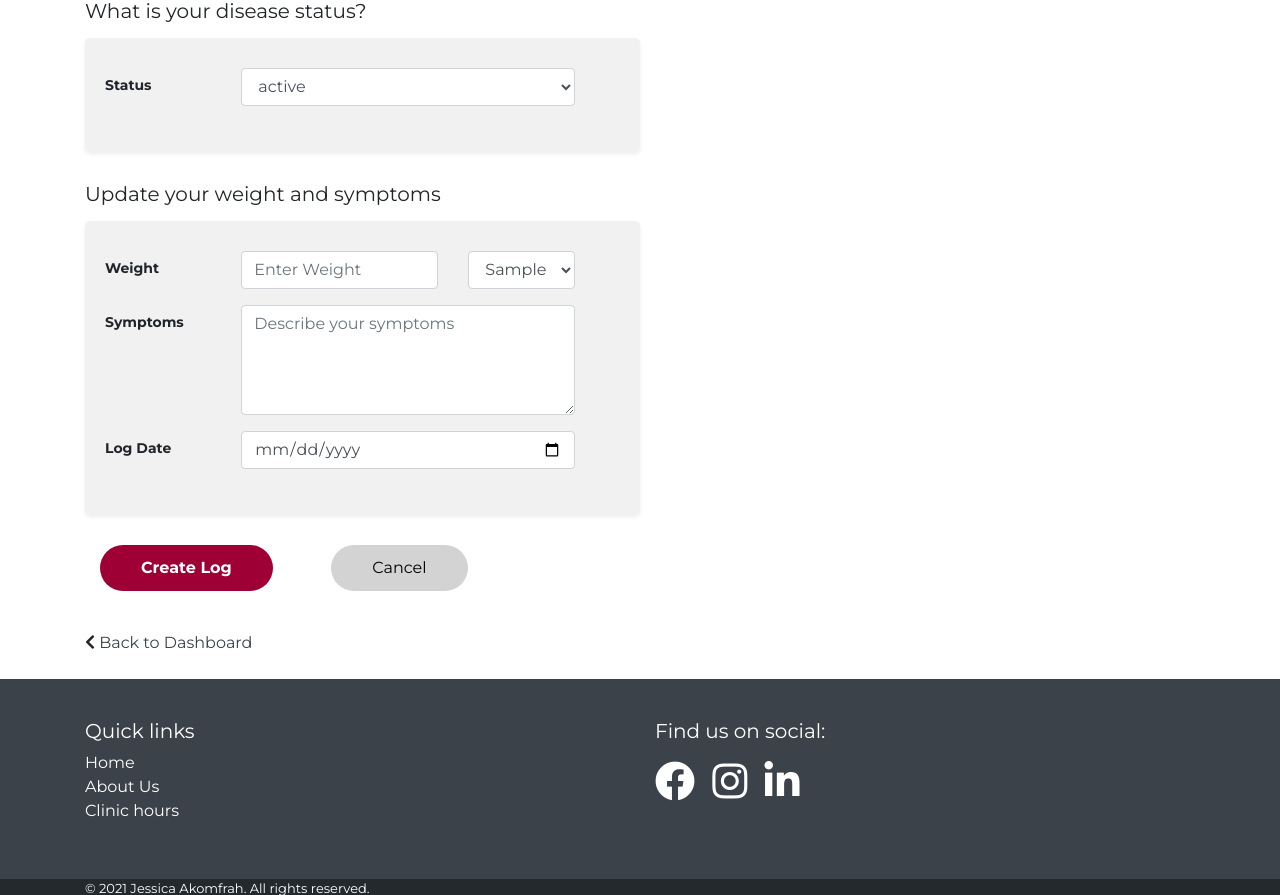
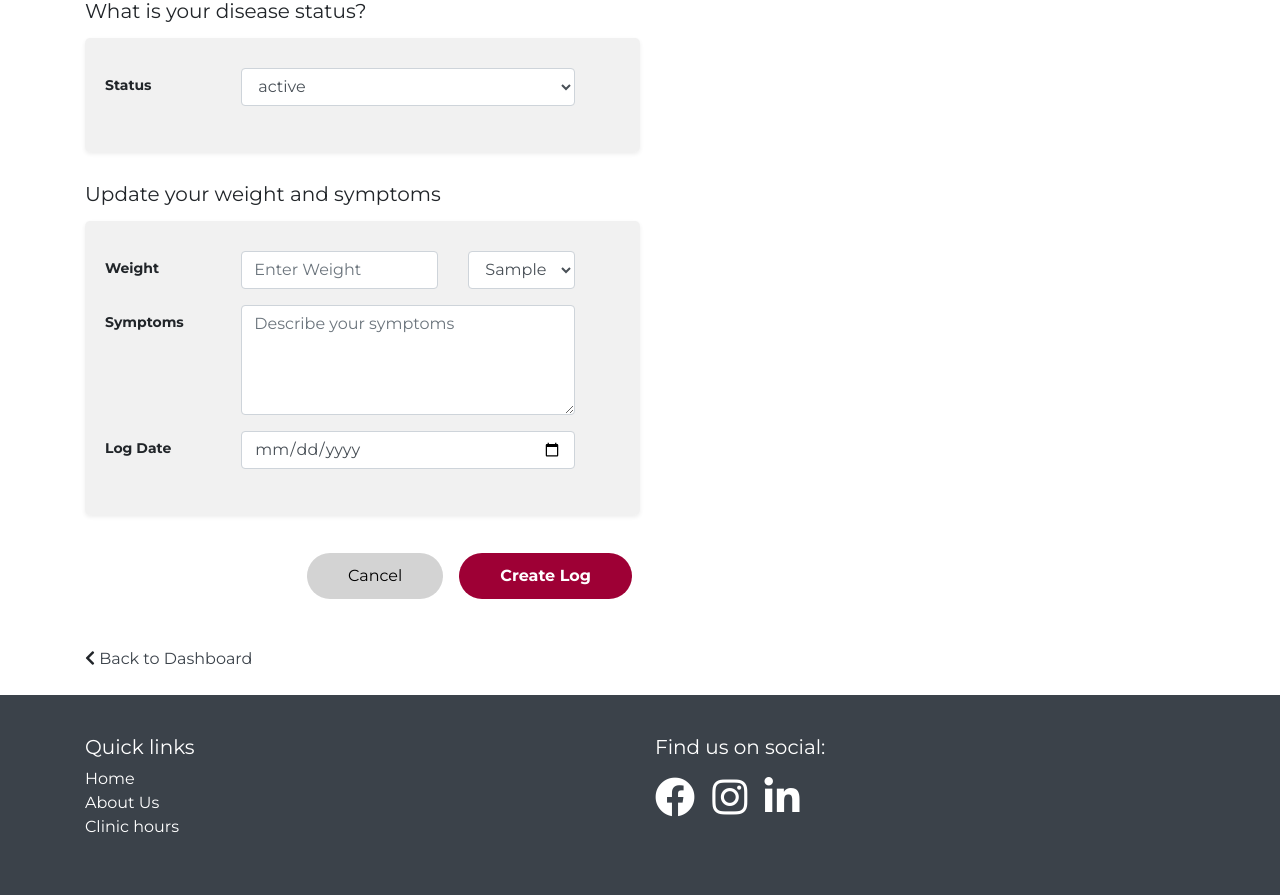
Before and after one commit to JessicaJuliet/meditracker, a Flask app: page /patientlog in a window 1280 px wide. Shown: the part 439-1334 px from the top of the page. Run offline with Flask 2, Linux system fonts and the light colour scheme; the visitor is signed in with stand-in values (Sample User, id 1); a database or web service that is not in the repository returns one stand-in record (values such as "Sample title"); some libraries are stand-ins or nearby versions.

Commit message:
Add flex row reverse to create-log.html

```diff
--- a/templates/components/forms/create-log.html
+++ b/templates/components/forms/create-log.html
@@ -56,14 +56,15 @@
         </div>
         <!-- Update Button -->
         <div class="container">
-            <div class="row">
-                <div class="col-xs-6 col-md-5">
+            <!-- Resource: Flex Direction https://getbootstrap.com/docs/4.0/utilities/flex/ -->
+            <div class="row d-flex flex-row-reverse">
+                <div class="p-2">
                     <button type="submit" class="btn log-button">
                         <strong>Create Log</strong>
                     </button>
                 </div>
                 <!-- Cancel button -->
-                <div class="col-xs-6 col-md-3">
+                <div class="p-2">
                     <a href="{{ url_for('dashboard', username=session['user']) }}" type="submit" class="btn cancel-button">
                         Cancel
                     </a>
```
